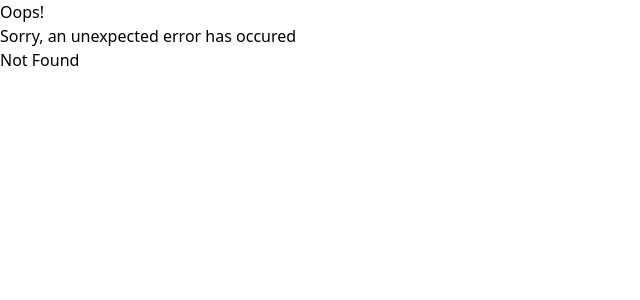
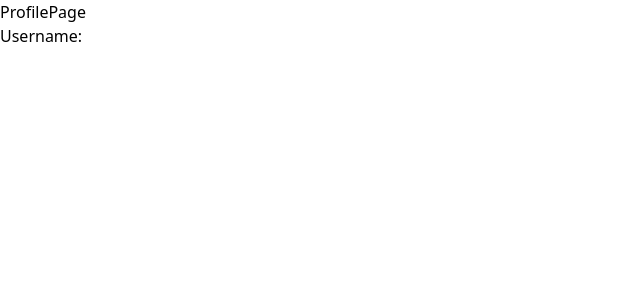
Before and after one commit to daffaabp/learn-react-basic, a React (Vite) app: page /profile in a window 1280 px wide. Before the commit this address had no page. Shown: the top 300 px of the page, without its empty margins (0-640 px from the left). Built offline with nearby package versions, Linux system fonts and the light colour scheme; sample sign-in values are in the browser's storage.

Commit message:
custom hooks

```diff
--- /dev/null
+++ b/src/hooks/useLogin.jsx
@@ -0,0 +1,23 @@
+import { useEffect, useState } from 'react'
+import { getUsername } from '../../services/auth.services';
+
+export const useLogin = () => {
+    // Membuat state username dengan nilai awal string kosong
+    const [username, setUsername] = useState("");
+
+    // useEffect yang dijalankan sekali saat komponen dimount
+    useEffect(() => {
+        // Mengambil token dari localStorage
+        const token = localStorage.getItem("token");
+        // Jika token ada
+        if (token) {
+            // Set username dengan hasil decode token menggunakan fungsi getUsername
+            setUsername(getUsername(token));
+        } else {
+            // Jika tidak ada token, redirect ke halaman login
+            window.location.href = "/login";
+        }
+    }, [])
+    // Mengembalikan nilai username
+    return username;
+}
--- a/src/main.jsx
+++ b/src/main.jsx
@@ -6,6 +6,7 @@ import LoginPage from './pages/login.jsx'
 import RegisterPage from './pages/register.jsx'
 import ErrorPage from './pages/404.jsx'
 import ProductsPage from './pages/products.jsx'
+import ProfilePage from './pages/profile.jsx'
 
 const router = createBrowserRouter([
   {
@@ -25,6 +26,10 @@ const router = createBrowserRouter([
     path: "/products",
     element: <ProductsPage />,
   },
+  {
+    path: "/profile",
+    element: <ProfilePage />,
+  },
 ])
 
 createRoot(document.getElementById('root')).render(
--- a/src/pages/products.jsx
+++ b/src/pages/products.jsx
@@ -4,6 +4,7 @@ import Button from '../components/Elements/Buttons';
 import Counter from '../components/Fragments/Counter';
 import { getProducts } from '../../services/product.services';
 import { getUsername } from '../../services/auth.services';
+import { useLogin } from '../hooks/useLogin';
 
 const token = localStorage.getItem("token");
 
@@ -13,22 +14,13 @@ const ProductsPage = () => {
     // Membuat state totalPrice untuk menyimpan total harga dengan nilai awal 0
     const [totalPrice, setTotalPrice] = useState(0);
     const [products, setProducts] = useState([]);
-    const [username, setUsername] = useState("");
+    const username = useLogin();
 
     // useEffect yang dijalankan sekali saat komponen dimount
     // Mengambil data cart dari localStorage dan mengubah dari string JSON menjadi array
     // Jika tidak ada data di localStorage, nilai default array kosong
     useEffect(() => {
         setCart(JSON.parse(localStorage.getItem("cart")) || []);
-    }, [])
-
-    useEffect(() => {
-        const token = localStorage.getItem("token");
-        if (token) {
-            setUsername(getUsername(token));
-        } else {
-            window.location.href = "/login";
-        }
     }, [])
 
     useEffect(() => {
@@ -58,7 +50,7 @@ const ProductsPage = () => {
     // Fungsi untuk handle logout
     const handleLogout = () => {
         // Menghapus data email dan password dari localStorage
-        localStorage.removeItem("email");
+        localStorage.removeItem("token");
         localStorage.removeItem("password");
         // Redirect ke halaman login
         window.location.href = "/login";
--- /dev/null
+++ b/src/pages/profile.jsx
@@ -0,0 +1,14 @@
+import React from 'react'
+import { useLogin } from '../hooks/useLogin'
+
+const ProfilePage = () => {
+    const username = useLogin();
+    return (
+        <div>
+            <h1>ProfilePage</h1>
+            Username: {username}
+        </div>
+    )
+}
+
+export default ProfilePage
```
